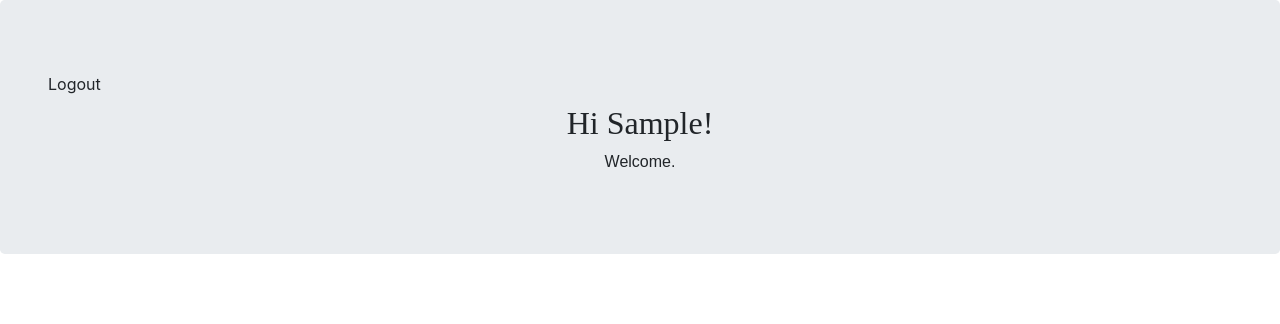
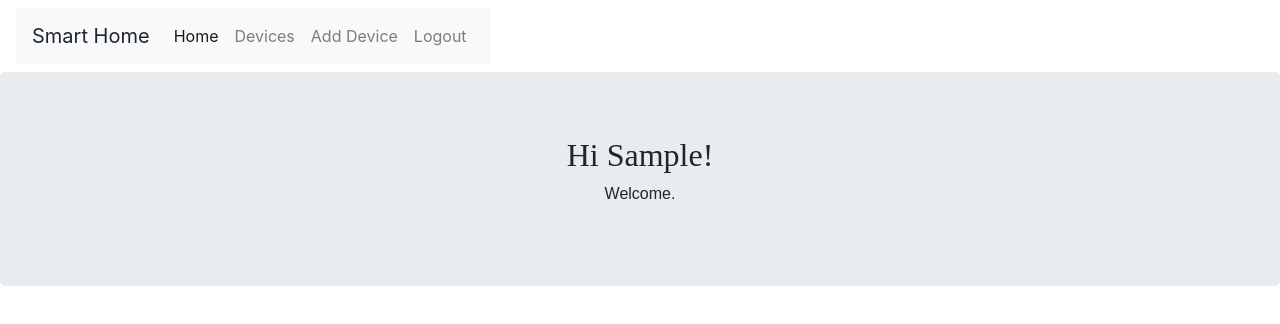
Before and after one commit to AdrianDoran/Project_Smart_Home, an Angular app in the folder web/app/: page / in a window 1280 px wide. Shown: the top 324 px of the page. Built offline with nearby package versions, Linux system fonts and the light colour scheme; sample sign-in values are in the browser's storage.

Commit message:
NEW: Added navbar with login/logout.

```diff
--- a/web/app/src/app/app.component.html
+++ b/web/app/src/app/app.component.html
@@ -1,7 +1,8 @@
 
 <!-- main app container -->
+<app-navbar></app-navbar>
 <div class="jumbotron">
-  <a *ngIf="currentUser" class="nav-item nav-link" style="cursor:pointer" (click)="logout()">Logout</a>
+
   <div class="container">
     <div class="row">
       <div class="col-md-4 offset-md-4">
--- a/web/app/src/app/app.module.ts
+++ b/web/app/src/app/app.module.ts
@@ -14,12 +14,14 @@ import { AppComponent } from './app.component';
 import { LoginComponent } from './login/login.component';
 import { RegisterComponent } from './register/register.component';
 import { HomeComponent } from './home/home.component';
+import { NavBarComponent } from './navbar/navbar.component';
 
 @NgModule({
   declarations: [
     AppComponent,
     LoginComponent,
     RegisterComponent,
+    NavBarComponent,
     HomeComponent
   ],
   imports: [
--- /dev/null
+++ b/web/app/src/app/navbar/navbar.component.html
@@ -0,0 +1,31 @@
+<div class="navbar">
+    <nav class="navbar navbar-expand-lg navbar-light bg-light">
+        <a class="navbar-brand">Smart Home</a>
+        <button class="navbar-toggler" type="button" data-toggle="collapse" data-target="#navbarNav"
+            aria-controls="navbarNav" aria-expanded="false" aria-label="Toggle navigation">
+            <span class="navbar-toggler-icon"></span>
+        </button>
+        <div class="collapse navbar-collapse" id="navbarNav">
+            <ul class="navbar-nav">
+                <li class="nav-item active">
+                    <a class="nav-link" href="#">Home <span class="sr-only">(current)</span></a>
+                </li>
+                <li class="nav-item">
+                    <a class="nav-link" href="#">Devices</a>
+                </li>
+                <li class="nav-item">
+                    <a class="nav-link" href="#">Add Device</a>
+                </li>
+                <li class="nav-item">
+                    <div>
+
+                        <a *ngIf="currentUser" class="nav-item nav-link" style="cursor:pointer"
+                            (click)="logout()">Logout</a>
+
+
+                    </div>
+                </li>
+            </ul>
+        </div>
+    </nav>
+</div>
--- /dev/null
+++ b/web/app/src/app/navbar/navbar.component.ts
@@ -0,0 +1,30 @@
+import { Component, OnInit } from '@angular/core';
+import { Router, ActivatedRoute } from '@angular/router';
+import { FormBuilder, FormGroup, Validators } from '@angular/forms';
+import { ToastrService } from 'ngx-toastr';
+
+import { AuthenticationService } from '../_services';
+import { User } from '../_models';
+
+@Component({
+  selector: 'app-navbar',
+  templateUrl: './navbar.component.html'
+})
+
+
+export class NavBarComponent{
+    currentUser: User;
+    constructor(
+        private formBuilder: FormBuilder,
+        private route: ActivatedRoute,
+        private router: Router,
+        private authenticationService : AuthenticationService,
+        private toastr: ToastrService
+      ) { this.authenticationService.currentUser.subscribe(x => this.currentUser = x );}
+
+      logout() {
+        this.authenticationService.logout();
+        this.router.navigate(['/login']);
+      }
+
+}
```
Also changed, not shown: 1 other file (tests, documents, lock files or other folders).
